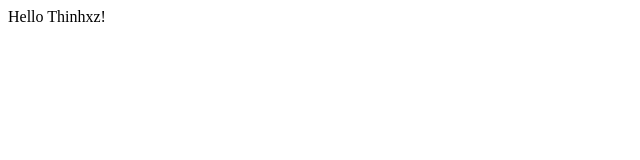
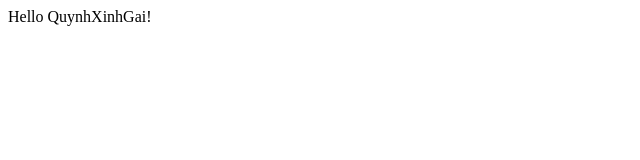
Before and after one commit to quynhry/ThietKeWeb_bai_cuoi_ki, a plain HTML site: page index.html in a window 1280 px wide. Shown: the full height of the page, 0-640 px from the left. Drawn offline with Linux system fonts and the light colour scheme.

Commit message:
Change greeting from 'Thinhxz' to 'QuynhXinhGai'

```diff
--- a/index.html
+++ b/index.html
@@ -6,6 +6,6 @@
     <title>Document</title>
 </head>
 <body>
-    Hello Thinhxz!
+    Hello QuynhXinhGai!
 </body>
 </html>
```
